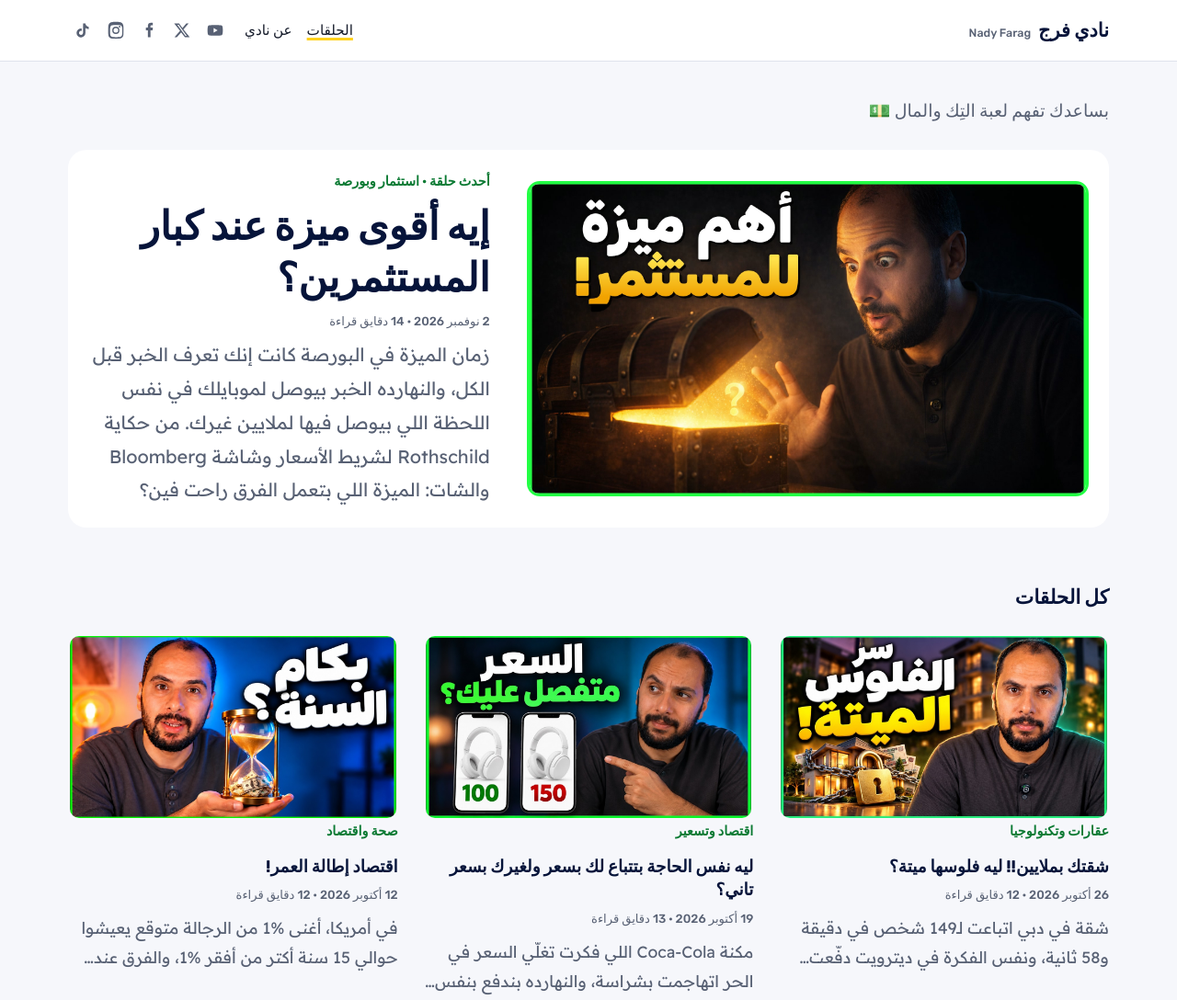
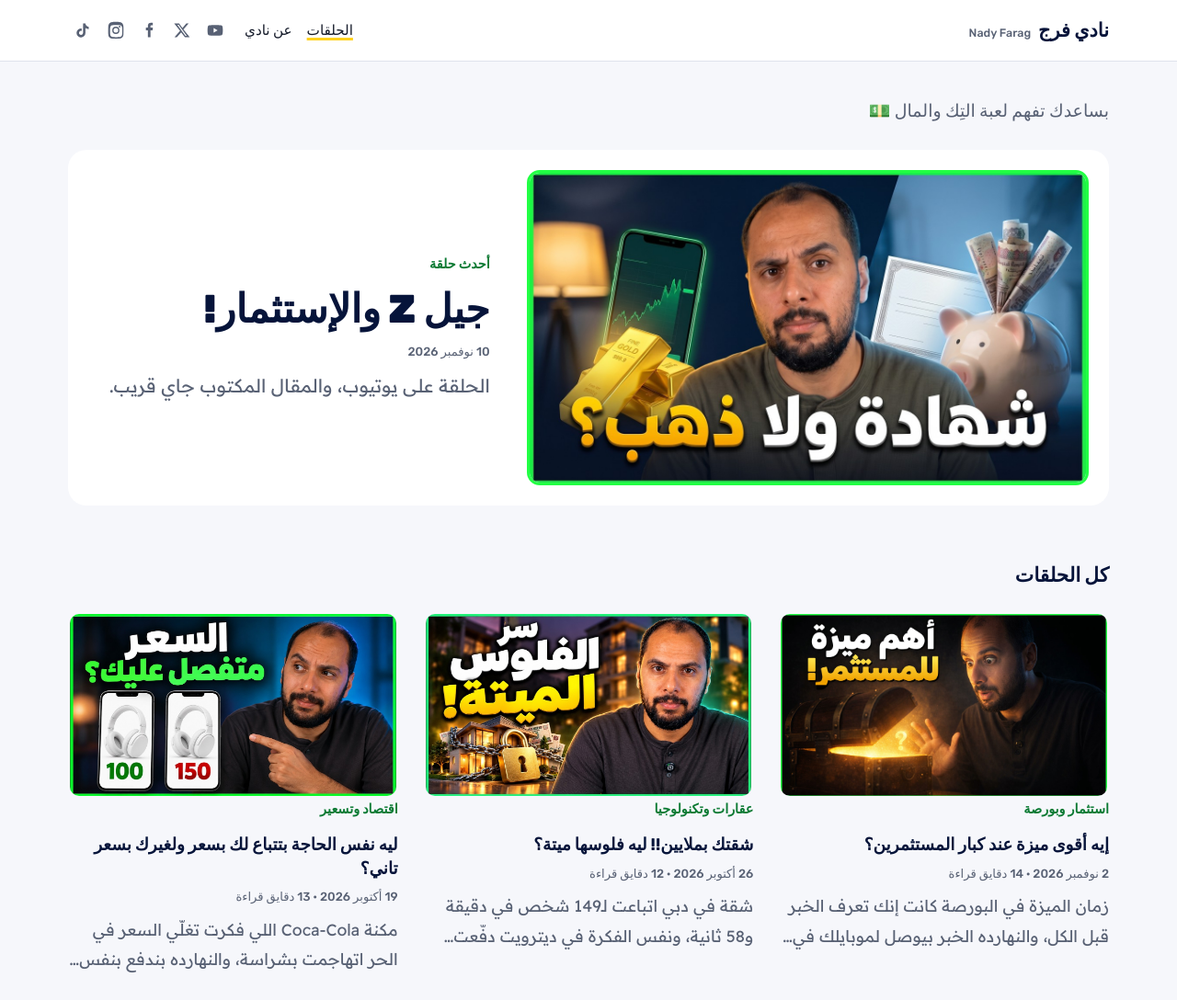
Before and after one commit to nady-ai/credits, a plain HTML site: page index.html in a window 1280 px wide. Shown: the top 1088 px of the page at 92% size. Drawn offline with Linux system fonts and the light colour scheme; a web font is replaced by a local one.

Commit message:
blog: proptech, price, longevity, ownership, fintech-money, super-app, uniqlo, ai-app, choice, batteries, investment, immortality, start-with-why, atomic-habits, helen-keller, jp-morgan (2026-11-10)

```diff
--- a/index.html
+++ b/index.html
@@ -12,10 +12,10 @@
 <meta property="og:title" content="نادي فرج — مقالات حلقات التِك والمال">
 <meta property="og:description" content="مقالات مكتوبة من حلقات نادي فرج على يوتيوب عن التكنولوجيا والفلوس، مع الحلقة نفسها وفصولها ومصادر كل رقم.">
 <meta property="og:url" content="https://blog.nady.ai/">
-<meta property="og:image" content="https://blog.nady.ai/investment/cover.jpg">
-<meta property="og:image:alt" content="صورة غلاف الحلقة: إيه أقوى ميزة عند كبار المستثمرين؟">
+<meta property="og:image" content="https://blog.nady.ai/covers/genz.jpg">
+<meta property="og:image:alt" content="صورة غلاف الحلقة: جيل Z  والإستثمار!">
 <meta name="twitter:card" content="summary_large_image">
-<meta name="twitter:image" content="https://blog.nady.ai/investment/cover.jpg">
+<meta name="twitter:image" content="https://blog.nady.ai/covers/genz.jpg">
 <meta name="twitter:site" content="@Na_dyF">
 <meta name="twitter:title" content="نادي فرج — مقالات حلقات التِك والمال">
 <meta name="twitter:description" content="مقالات مكتوبة من حلقات نادي فرج على يوتيوب عن التكنولوجيا والفلوس، مع الحلقة نفسها وفصولها ومصادر كل رقم.">
@@ -36,11 +36,15 @@
 <main id="main" class="wrap-wide">
 <h1 class="vh">نادي فرج: مقالات الحلقات</h1>
 <p class="home-intro">بساعدك تفهم لعبة التِك والمال 💵</p>
-<article class="feature"><a class="card-img" href="/investment/" tabindex="-1" aria-hidden="true"><img src="/investment/cover.jpg" width="1280" height="720" alt="" loading="eager" decoding="async"></a>
-<div class="card-text"><p class="kicker">أحدث حلقة · استثمار وبورصة</p><h2 class="card-title"><a href="/investment/">إيه أقوى ميزة عند كبار المستثمرين؟</a></h2>
+<article class="feature"><a class="card-img" href="https://www.youtube.com/watch?v=PyxIRhVes9A" rel="noopener" tabindex="-1" aria-hidden="true"><img src="/covers/genz.jpg" width="1280" height="720" alt="" loading="eager" decoding="async"></a>
+<div class="card-text"><p class="kicker">أحدث حلقة</p><h2 class="card-title"><a href="https://www.youtube.com/watch?v=PyxIRhVes9A" rel="noopener">جيل <bdi>Z</bdi>  والإستثمار!</a></h2>
+<p class="card-meta"><time datetime="2026-11-10T10:00:17-08:00">10 نوفمبر 2026</time></p>
+<p class="card-sum soon">الحلقة على يوتيوب، والمقال المكتوب جاي قريب.</p></div></article>
+<section class="list" aria-labelledby="all-h"><h2 id="all-h">كل الحلقات</h2><div class="cards"><article class="card"><a class="card-img" href="/investment/" tabindex="-1" aria-hidden="true"><img src="/investment/cover.jpg" width="1280" height="720" alt="" loading="lazy" decoding="async"></a>
+<div class="card-text"><p class="kicker">استثمار وبورصة</p><h3 class="card-title"><a href="/investment/">إيه أقوى ميزة عند كبار المستثمرين؟</a></h3>
 <p class="card-meta"><time datetime="2026-11-02T10:00:06-08:00">2 نوفمبر 2026</time> · 14 دقايق قراءة</p>
 <p class="card-sum">زمان الميزة في البورصة كانت إنك تعرف الخبر قبل الكل، والنهارده الخبر بيوصل لموبايلك في نفس اللحظة اللي بيوصل فيها لملايين غيرك. من حكاية <bdi>Rothschild</bdi> لشريط الأسعار وشاشة <bdi>Bloomberg</bdi> والشات: الميزة اللي بتعمل الفرق راحت فين؟</p></div></article>
-<section class="list" aria-labelledby="all-h"><h2 id="all-h">كل الحلقات</h2><div class="cards"><article class="card"><a class="card-img" href="/proptech/" tabindex="-1" aria-hidden="true"><img src="/proptech/cover.jpg" width="1280" height="720" alt="" loading="lazy" decoding="async"></a>
+<article class="card"><a class="card-img" href="/proptech/" tabindex="-1" aria-hidden="true"><img src="/proptech/cover.jpg" width="1280" height="720" alt="" loading="lazy" decoding="async"></a>
 <div class="card-text"><p class="kicker">عقارات وتكنولوجيا</p><h3 class="card-title"><a href="/proptech/">شقتك بملايين!! ليه فلوسها ميتة؟</a></h3>
 <p class="card-meta"><time datetime="2026-10-26T10:00:01-07:00">26 أكتوبر 2026</time> · 12 دقايق قراءة</p>
 <p class="card-sum">شقة في دبي اتباعت لـ<bdi>149</bdi> شخص في دقيقة و<bdi>58</bdi> ثانية، ونفس الفكرة في ديترويت دفّعت المستأجرين التمن. التكنولوجيا حلّت مشاكل العقارات ولا عقّدتها؟ ومصر فين من ده كله؟</p></div></article>
--- a/sitemap.xml
+++ b/sitemap.xml
@@ -1,6 +1,6 @@
 <?xml version="1.0" encoding="UTF-8"?>
 <urlset xmlns="http://www.sitemaps.org/schemas/sitemap/0.9">
-  <url><loc>https://blog.nady.ai/</loc><lastmod>2026-11-02</lastmod></url>
+  <url><loc>https://blog.nady.ai/</loc><lastmod>2026-11-10</lastmod></url>
   <url><loc>https://blog.nady.ai/about/</loc><lastmod>2026-11-10</lastmod></url>
   <url><loc>https://blog.nady.ai/proptech/</loc><lastmod>2026-11-10</lastmod></url>
   <url><loc>https://blog.nady.ai/price/</loc><lastmod>2026-11-10</lastmod></url>
```
Also changed, not shown: covers/genz.jpg (added).
